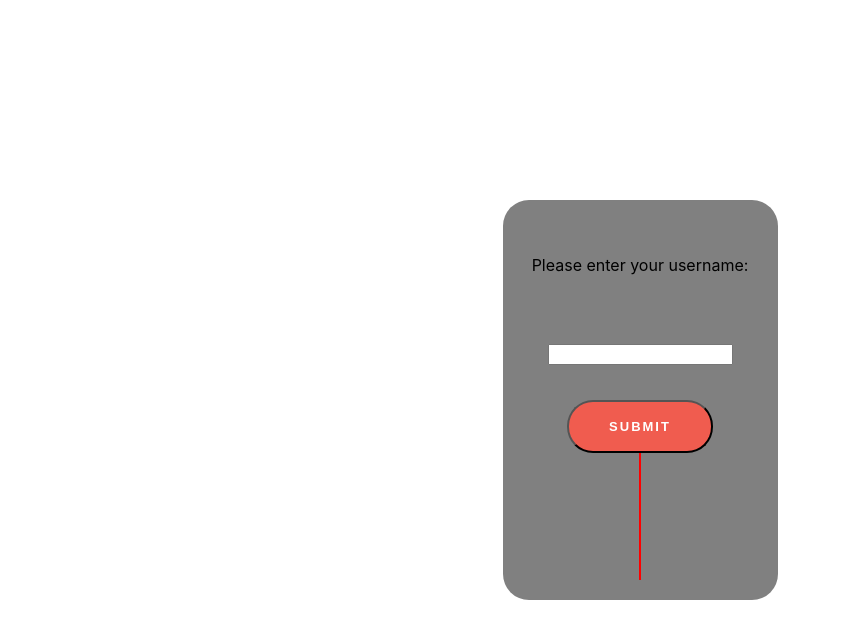
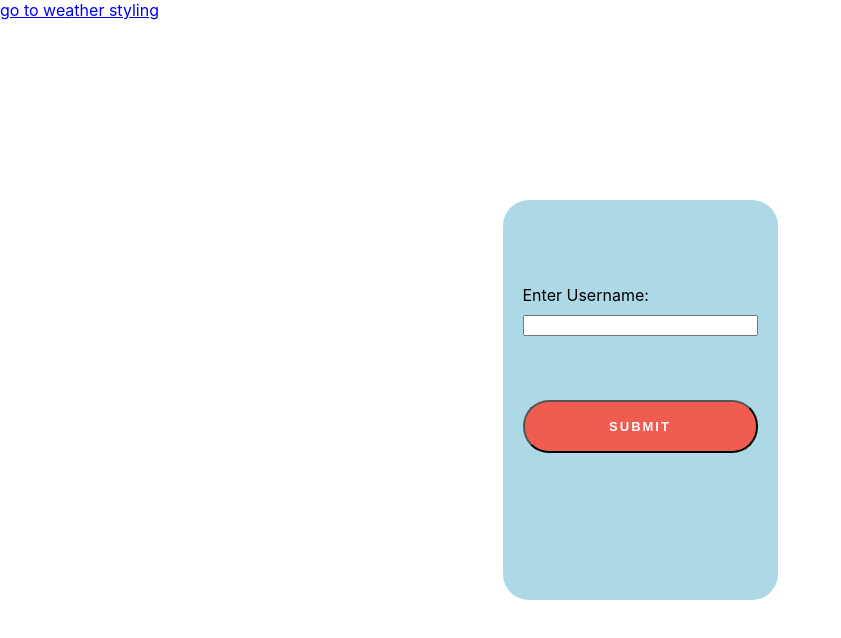
Before and after one commit to zachlipps/get-survey-offer, a React (Create React App) app: page / in a window 1280 px wide. Shown: the top 638 px of the page, without its empty margins (0-841 px from the left). Built offline with nearby package versions, Linux system fonts and the light colour scheme.

Commit message:
Improve styles, add links to other application

```diff
--- a/public/weather.html
+++ b/public/weather.html
@@ -116,6 +116,9 @@
 </head>
 
 <body>
+    <nav>
+      <a href='/'>Go home</a>
+    </nav>
   <div id="app">
     <div class="main-app">
       <h1>Moscow</h1>
--- a/src/App.js
+++ b/src/App.js
@@ -5,6 +5,9 @@ import styled from 'styled-components'
 function App() {
   return (
     <AppStyles>
+      <NavBar>
+        <a href='/weather.html'>go to weather styling</a>
+      </NavBar>
       <SurveryContextProvider>
         <CheckOffer />
       </SurveryContextProvider>
@@ -21,4 +24,11 @@ const AppStyles = styled.div`
   padding: 5%;
 `
 
+const NavBar = styled.nav`
+  position: fixed;
+  top: 0;
+  left: 0;
+  width: 100vw;
+`
+
 export default App
--- a/src/components/CheckOffer.js
+++ b/src/components/CheckOffer.js
@@ -57,8 +57,8 @@ const CheckOffer = () => {
         <StyledLabel
           aria-labelledby='userIdentifier'
         >
-          Please enter your username:
-          <input
+          Enter Username:
+          <StyledText
             id='userIdentifier'
             type="text"
             value={userIdentifier}
@@ -105,7 +105,7 @@ const FormContainer = styled.div`
   height: 100%;
   max-height: 400px;
   border-radius: 26px;
-  background-color: grey;
+  background-color: lightblue;
 `
 
 const StyledForm = styled.form`
@@ -121,9 +121,14 @@ const StyledForm = styled.form`
 const StyledLabel = styled.div`
   display: flex;
   flex-direction: column;
-  justify-content: space-around;
-  align-items: center;
+  justify-content: center;
+  align-items: flex-start;
   flex: 1;
+`
+
+const StyledText = styled.input`
+  width: 100%;
+  margin-top: 10px;
 `
 
 const BottomContainer = styled.div`
@@ -136,6 +141,7 @@ const BottomContainer = styled.div`
 
 const StyledSubmit = styled.input`
   padding: 17px 40px;
+  width: 100%;
   background: #f05c4f;
   color: #FFF;
   text-transform: uppercase;
@@ -154,7 +160,6 @@ const MessageContainer = styled.div`
   align-items: center;
   height: 100%;
   flex: 1;
-  border: 1px solid red;
 `
 
 const StyledValidationError = styled.div`
--- a/src/contexts/survey-offers.js
+++ b/src/contexts/survey-offers.js
@@ -12,6 +12,7 @@ const initialState = {
 const fetchSurvey = async (userIdentifier) => {
   let response
 
+  // went with ajax for simplicity
   try {
     response = await $.ajax({
       url: 'https://www.tapresearch.com/supply_api/surveys/offer',
```
Also changed, not shown: 1 other file (tests, documents, lock files or other folders).
